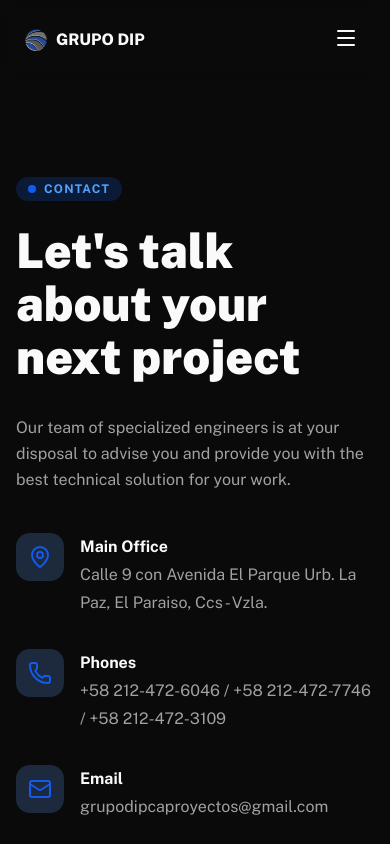
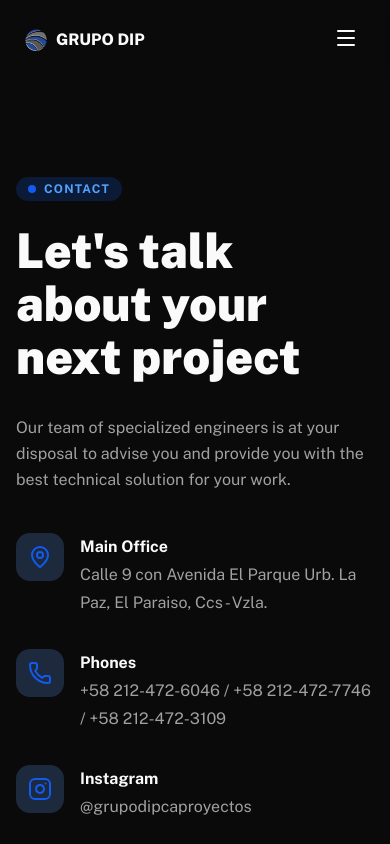
Before and after one commit to fjuribe14/grupodip-landing-page, a React (Vite) app: page /contact in a window 390 px wide. Shown: the top 844 px of the page. Built offline with nearby package versions, Linux system fonts and the light colour scheme.

Commit message:
refactor(app): : refactor phone numbers into an array for improved display in contact sections and the footer.

```diff
--- a/src/components/Footer.tsx
+++ b/src/components/Footer.tsx
@@ -1,6 +1,7 @@
 import {
   EarthIcon,
   GlobeIcon,
+  InstagramIcon,
   MailIcon,
   MapPinIcon,
   NetworkIcon,
@@ -13,7 +14,8 @@ import {
   COMPANY_NAME_FULL,
   CURRENT_YEAR,
   EMAIL,
-  PHONE_NUMBER,
+  INSTAGRAM,
+  PHONE_NUMBERS,
 } from "@/constants";
 import useI18n from "@/hooks/useI18n";
 
@@ -104,10 +106,18 @@ export default function Footer() {
             {t("footer.links.contact.title")}
           </h6>
           <ul className="space-y-3">
+            {PHONE_NUMBERS.map((phoneNumber) => (
+              <li key={phoneNumber} className="flex items-start gap-3">
+                <PhoneIcon className="size-4 text-primary shrink-0" />
+                <TypographyMuted className="text-sm">
+                  {phoneNumber}
+                </TypographyMuted>
+              </li>
+            ))}
             <li className="flex items-start gap-3">
-              <PhoneIcon className="size-4 text-primary shrink-0" />
+              <InstagramIcon className="size-4 text-primary shrink-0" />
               <TypographyMuted className="text-sm">
-                {PHONE_NUMBER}
+                @{INSTAGRAM}
               </TypographyMuted>
             </li>
             <li className="flex items-start gap-3">
--- a/src/components/contactUs/ContactUsSection.tsx
+++ b/src/components/contactUs/ContactUsSection.tsx
@@ -1,4 +1,4 @@
-import { MailIcon, MapPinIcon, PhoneIcon } from "lucide-react";
+import { InstagramIcon, MailIcon, MapPinIcon, PhoneIcon } from "lucide-react";
 import { motion } from "motion/react";
 import ContactUsForm from "@/components/contactUs/ContactUsForm";
 import TextBadge from "@/components/TextBadge";
@@ -7,7 +7,7 @@ import {
   TypographyMuted,
   TypographyP,
 } from "@/components/ui/typography";
-import { ADDRESS, EMAIL, PHONE_NUMBER } from "@/constants";
+import { ADDRESS, EMAIL, INSTAGRAM, PHONE_NUMBERS } from "@/constants";
 import useI18n from "@/hooks/useI18n";
 
 export default function ContactUsSection() {
@@ -22,7 +22,12 @@ export default function ContactUsSection() {
     {
       icon: PhoneIcon,
       title: t("contact.phone"),
-      value: PHONE_NUMBER,
+      value: PHONE_NUMBERS.join(" / "),
+    },
+    {
+      icon: InstagramIcon,
+      title: "Instagram",
+      value: `@${INSTAGRAM}`,
     },
     {
       icon: MailIcon,
--- a/src/constants.ts
+++ b/src/constants.ts
@@ -4,9 +4,12 @@ export const COMPANY_NAME = "Grupo Dip";
 export const COMPANY_NAME_FULL = "Grupo Dip C.A.";
 export const TRACKING_ID = "G-R116026005";
 export const INSTAGRAM = "grupodipcaproyectos";
-export const WHATSAPP = "+58 414-243-8870";
-export const PHONE_NUMBER =
-  "+58 212-472-6046 / +58 212-472-7746 / +58 212-472-3109";
+export const WHATSAPP = "+58 414-243-8807";
+export const PHONE_NUMBERS = [
+  "+58 212-472-6046",
+  "+58 212-472-7746",
+  "+58 212-472-3109",
+];
 export const ADDRESS =
   "Calle 9 con Avenida El Parque Urb. La Paz, El Paraiso, Ccs - Vzla.";
 export const CURRENT_YEAR = new Date().getFullYear();
```
